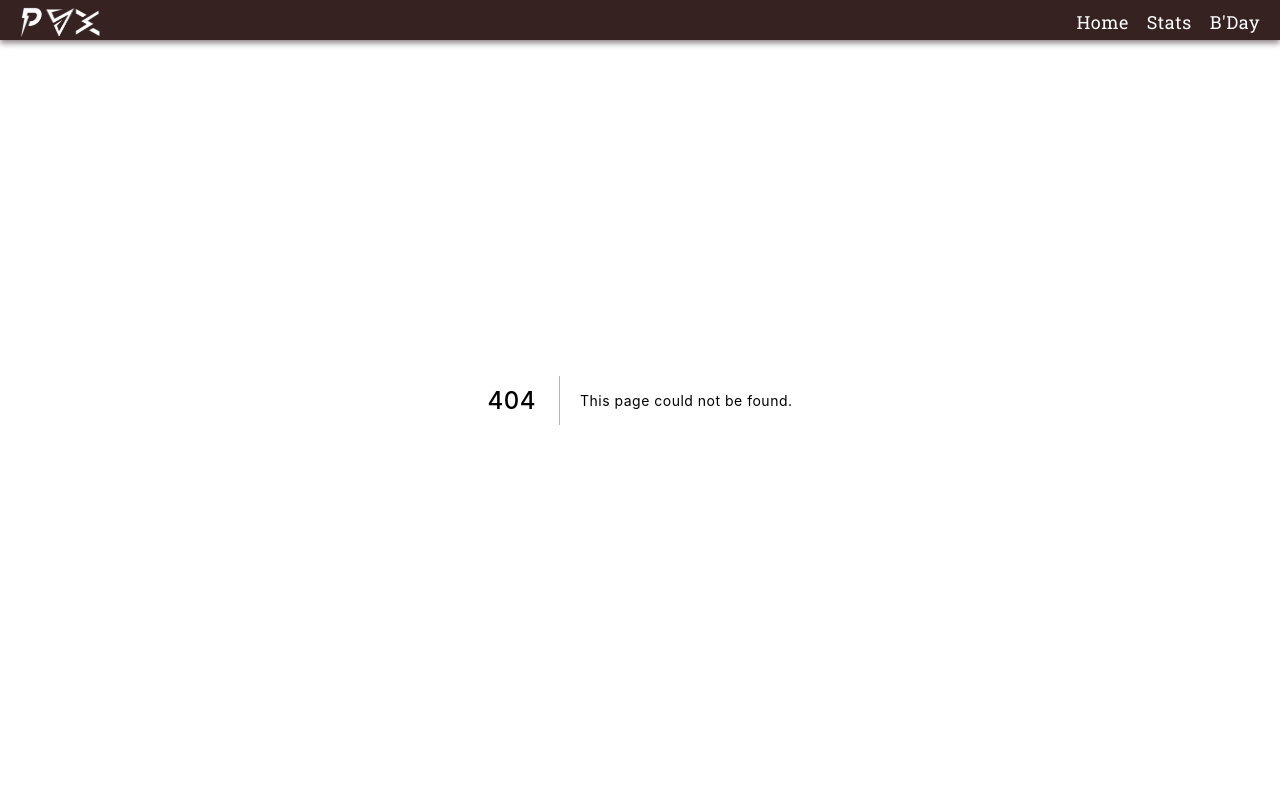
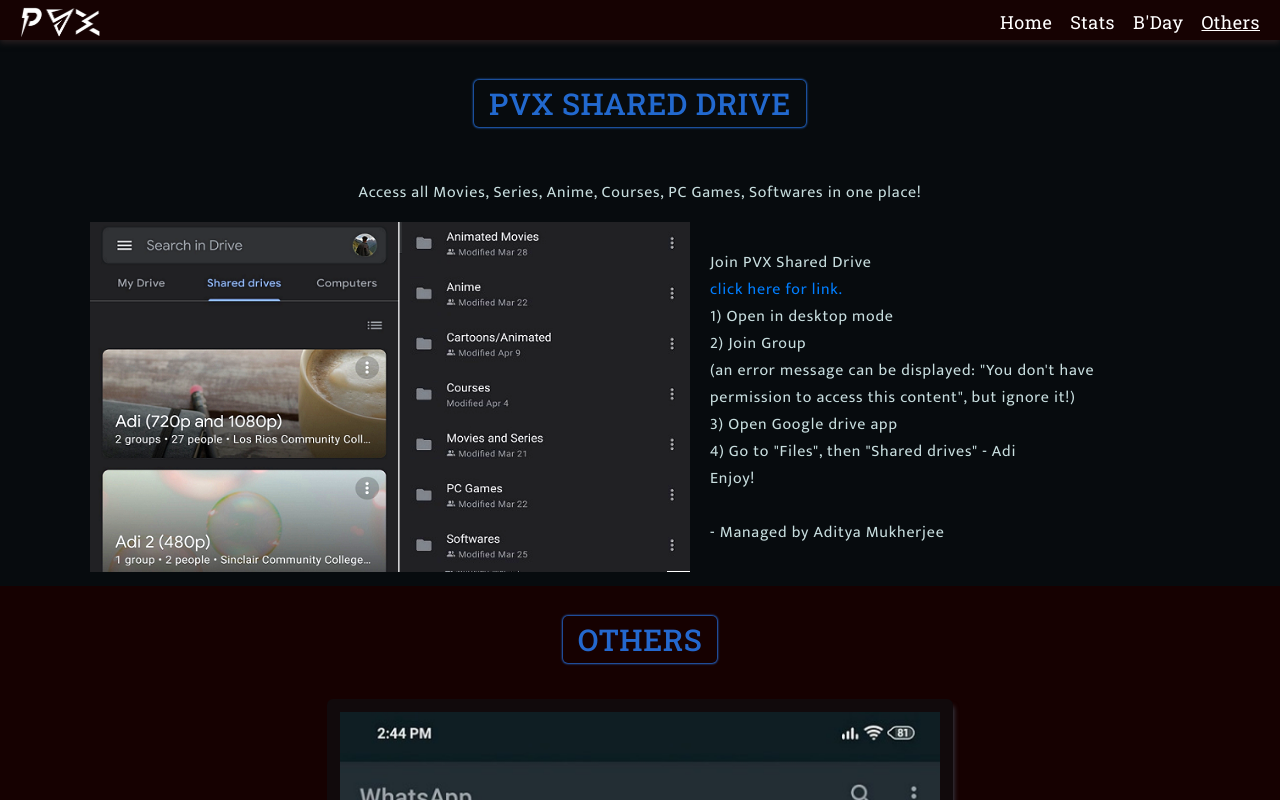
Before and after one commit to Shubhamrawat5/PVX-WEBSITE-NEXTJS, a Next.js app: page /others in a window 1280 px wide. Before the commit this address had no page. Shown: the top 800 px of the page. Built offline with nearby package versions, Linux system fonts and the light colour scheme.

Commit message:
make others seperate page

```diff
--- a/components/Nav.jsx
+++ b/components/Nav.jsx
@@ -47,6 +47,11 @@
             </li>
           </a>
         </Link>
+        <Link href="/others" passHref>
+          <a>
+            <li className={pathname === "/others" ? "active" : null}>Others</li>
+          </a>
+        </Link>
         {/* <Link href="https://forms.gle/WEQ33xzHpYAQvArd6" passHref>
           <a>
             <li>Feedback</li>
--- a/components/home/Others.jsx
+++ b/components/others/Extra.jsx
@@ -1,6 +1,6 @@
 import Image from "next/image";
 
-export default function Others() {
+export default function Extra() {
   return (
     <section id="achieve-section" className="section">
       <h2 className="section-heading">OTHERS</h2>
--- /dev/null
+++ b/components/others/Others.jsx
@@ -0,0 +1,11 @@
+import Drive from "./Drive";
+import Extra from "./Extra";
+
+export default function Others() {
+  return (
+    <>
+      <Drive />
+      <Extra />
+    </>
+  );
+}
--- a/pages/index.js
+++ b/pages/index.js
@@ -3,9 +3,7 @@
 import styles from "../styles/Home.module.css";
 /* ------------------------------------ - ----------------------------------- */
 import Header from "../components/home/Header";
-import Drive from "../components/home/Drive";
 import Admin from "../components/home/Admin";
-import Others from "../components/home/Others";
 import Groups from "../components/home/groups/Groups";
 
 import GroupStateProvider from "../components/home/groups/GroupStateProvider";
@@ -74,8 +72,6 @@
       </Head>
       <Header />
       <Groups wagroups={wagroups} isBlocked={isBlocked} />
-      <Drive />
-      <Others />
       <Admin />
     </>
   );
--- /dev/null
+++ b/pages/others.js
@@ -0,0 +1,13 @@
+import Others from "../components/others/Others";
+import Head from "next/head";
+
+export default function StatsPage({ dataPVXG, dataPVXT }) {
+  return (
+    <>
+      <Head>
+        <title>PVX | OTHERS</title>
+      </Head>
+      <Others />
+    </>
+  );
+}
--- a/styles/globals.css
+++ b/styles/globals.css
@@ -49,7 +49,7 @@
   letter-spacing: 0.8px;
 }
 #drive-section {
-  padding-bottom: 30px;
+  padding-top: 80px;
 }
 .err {
   border: 1px solid white;
@@ -76,7 +76,7 @@
 }
 #group-section,
 #achieve-section {
-  background-image: url("/static/ex.svg");
+  /* background-image: url("/static/ex.svg"); */
 }
 
 /* --------------------------------- NAV BAR -------------------------------- */
@@ -189,9 +189,9 @@
   font-size: 30px;
   margin: 0 10px 36px 10px;
   background: #24364200;
-  color: #ffffffe0;
+  color: #2776ebe0;
   border-radius: 5px;
-  box-shadow: 0px 0px 5px -2px #f5f5f5;
+  box-shadow: 0px 0px 2px 1px #2776ebe0;
   padding: 4px 15px;
   display: inline-block;
 }
@@ -229,6 +229,7 @@
 .admin-box {
   box-shadow: 2px 2px 5px -1px #000000;
   background-color: #131618;
+  background-color: #292a505e;
 }
 
 /* .card:hover {
@@ -255,7 +256,8 @@
 .group-name {
   font-weight: 400;
   margin: 0px;
-  border-bottom: 1px solid #ffffff5c;
+  /* color: #e52d2dfa; */
+  border-bottom: 1px solid #e52d2d94;
   padding-bottom: 5px;
   width: 100%;
 }
@@ -283,6 +285,7 @@
   margin: 0;
   margin-top: 5px;
   box-shadow: 0px 0px 1px 1px #f0f8ff91;
+  box-shadow: 0px 0px 1px 1px #e52d2d94;
   padding: 3px 5px;
   border-radius: 3px;
   font-size: 14px;
@@ -457,7 +460,7 @@
 /* --------------------------- MEDIA QUERY: 700PX --------------------------- */
 @media (max-width: 700px) {
   .section {
-    padding: 15px 15px 5px 15px;
+    padding: 30px 15px 10px 15px;
   }
   .drive-container {
     width: 100%;
```
Also changed, not shown: components/others/Drive.jsx (renamed from components/home/Drive.jsx).
